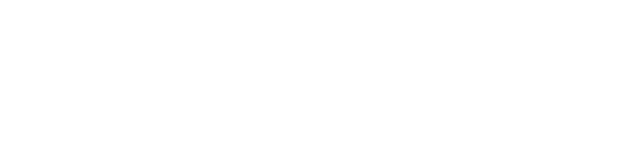
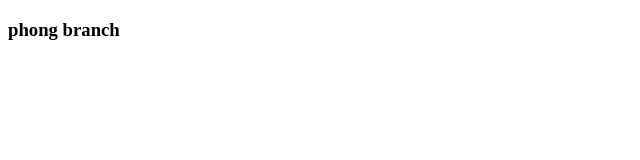
Before and after one commit to huunam66/learn-git, a plain HTML site: page index.html in a window 1280 px wide. Shown: the whole page, without its empty margins (0-640 px from the left). Drawn offline with Linux system fonts and the light colour scheme.

Commit message:
phong cm

```diff
--- a/index.html
+++ b/index.html
@@ -5,5 +5,7 @@
     <meta name="viewport" content="width=device-width, initial-scale=1.0" />
     <title>Document</title>
   </head>
-  <body></body>
+  <body>
+    <h3>phong branch</h3>
+  </body>
 </html>
```
